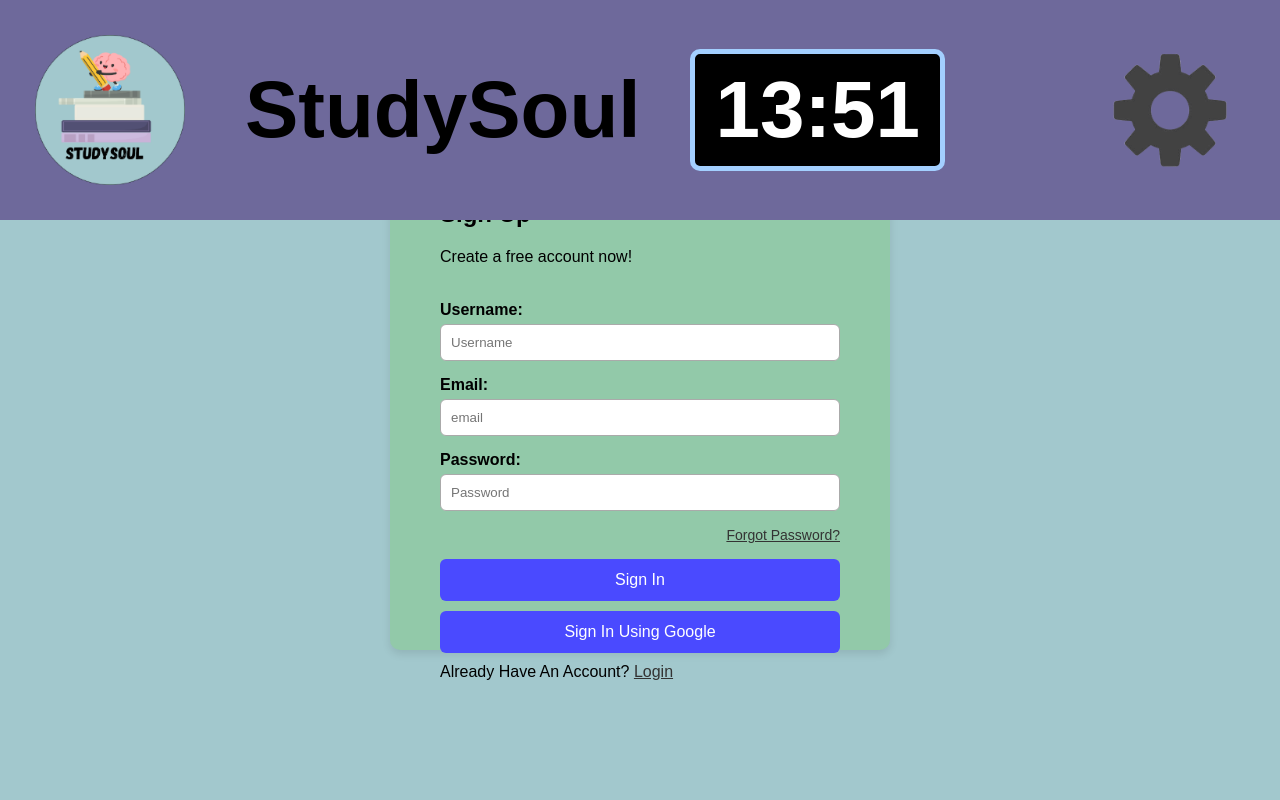
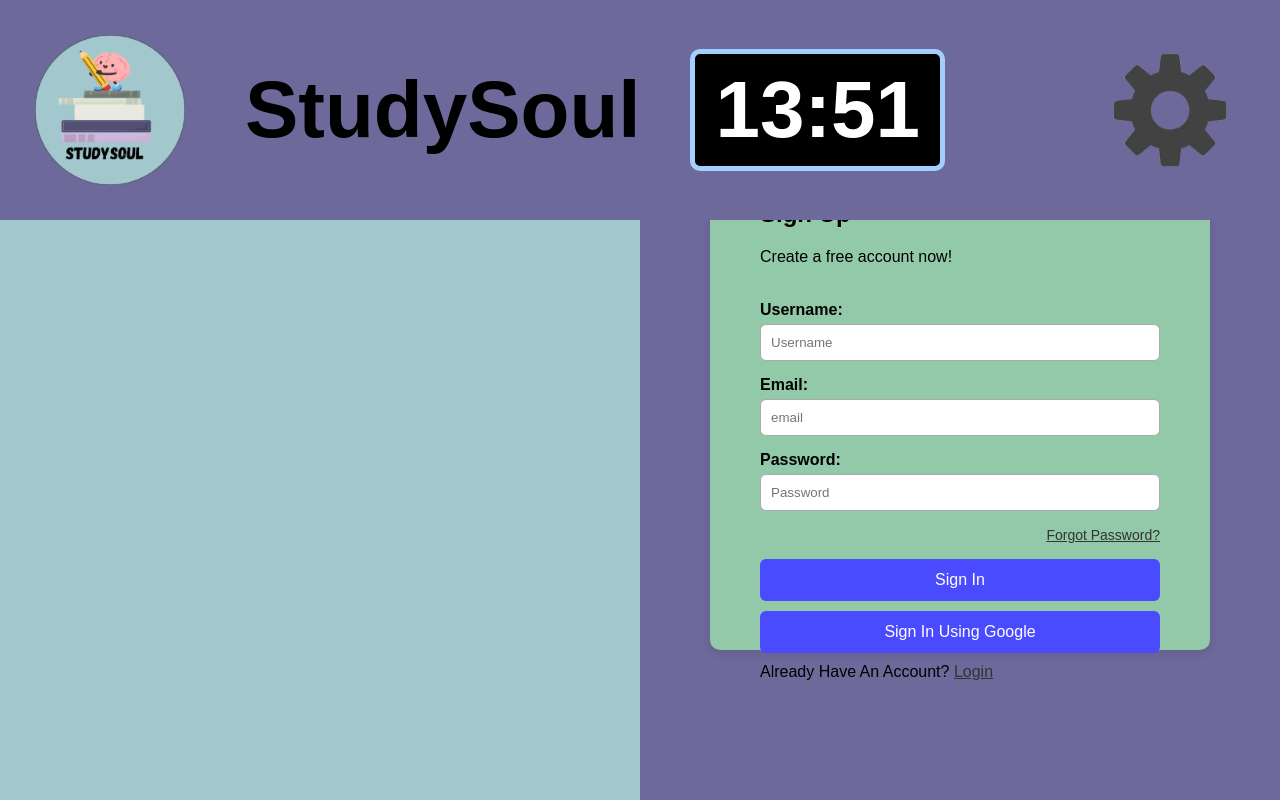
Before and after one commit to Zeesh-084/Assessment-Task-3-Software-Project, a Flask app: template templates/signup.html in a window 1280 px wide. Run offline with Flask 3, Linux system fonts and the light colour scheme; the template is opened without the code that fills it, so the values that code supplies are empty.

Commit message:
rght side nnow purple

```diff
--- a/Static/css/style.css
+++ b/Static/css/style.css
@@ -23,6 +23,18 @@ body {
   position: fixed;
   top: 0;
   left: 0;
+  width: 50%;
+  height: 100vh;
+  background-color: #6e699b;
+  z-index: -1;
+}
+
+/* Half of page for sign up page */
+.right-side {
+  content: "";
+  position: fixed;
+  top: 0;
+  right: 0;
   width: 50%;
   height: 100vh;
   background-color: #6e699b;
--- a/templates/signup.html
+++ b/templates/signup.html
@@ -1,6 +1,7 @@
 {% extends "layout.html" %}
 {% block content %}
 
+<header class="right-side">
         <div class="login-container">
             <h2>Sign Up</h2>
             <p>Create a free account now!</p>
@@ -30,6 +31,6 @@
             </form>
 
             <p>Already Have An Account? <a href="login.html">Login</a></p>
-
+</header>
 
 {% endblock %}
```
Lines whose indentation alone changed are shown as unchanged.
